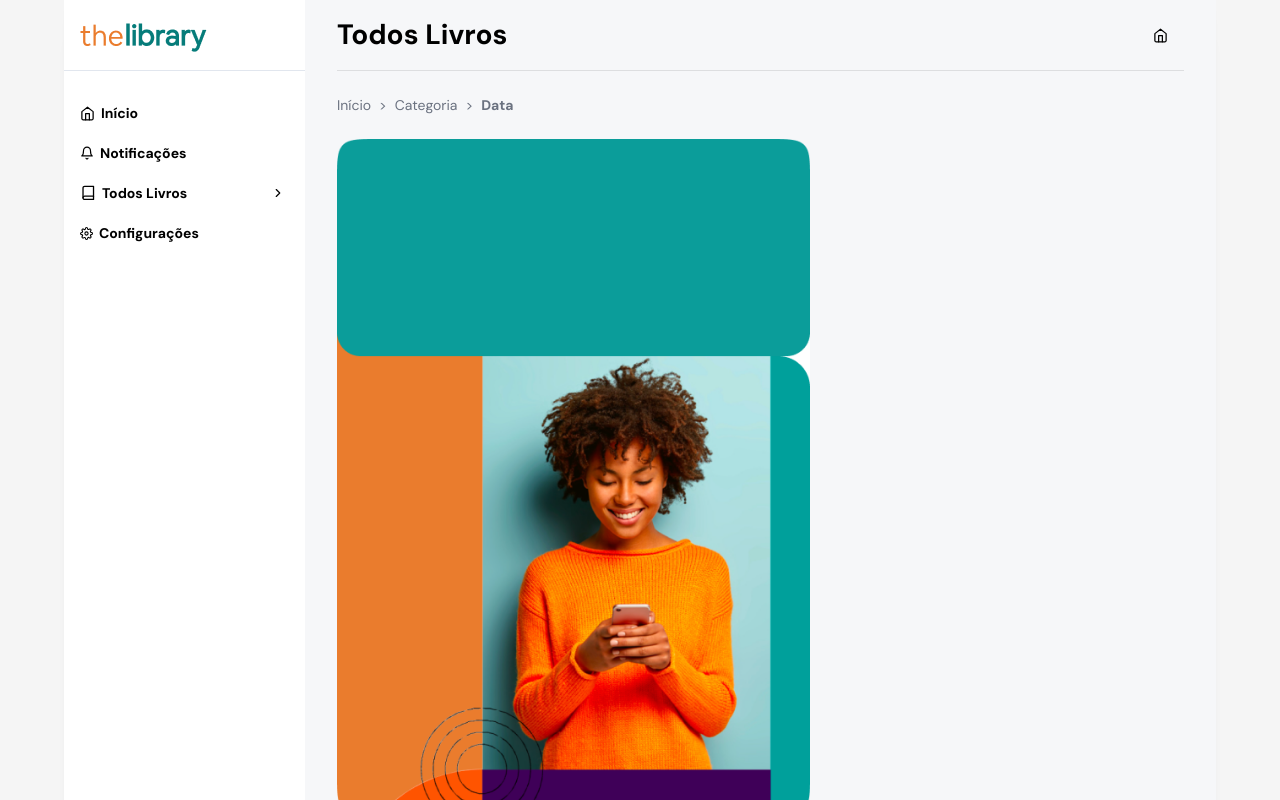
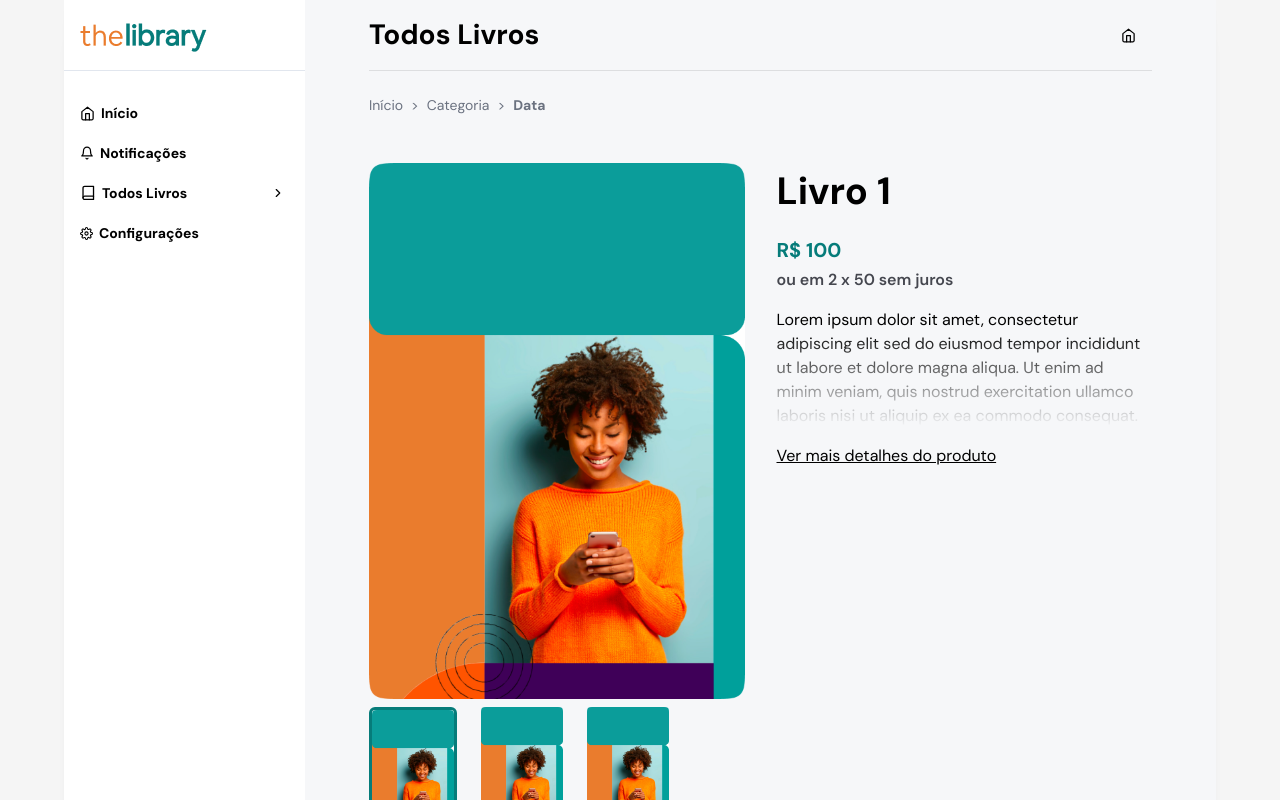
Before and after one commit to malubritoc/online_library, a Next.js app: page /produto/oi in a window 1280 px wide. Shown: the top 800 px of the page. Built offline with nearby package versions, Linux system fonts and the light colour scheme.

Commit message:
feat: create product info component

```diff
--- a/src/app/produto/[name]/page.tsx
+++ b/src/app/produto/[name]/page.tsx
@@ -5,6 +5,7 @@ import { SideMenu } from "@/components/menu/menu";
 import { ProductBreadcrumbs } from "@/components/product/breadcrumbs";
 import { MediaSlider } from "@/components/product/medias-slider";
 import img_teste from "@/assets/sign-in-page/img-sign-in.png";
+import { ProductInfo } from "@/components/product/info";
 
 interface ProductPageProps {
   params: {
@@ -19,12 +20,18 @@ export default function ProductPage({ params }: ProductPageProps) {
         <div className="">
           <SideMenu />
         </div>
-        <div className="w-full h-full flex flex-col gap-6 px-8 pb-8 bg-gray-bg-screen">
-          <Header />
-          <ProductBreadcrumbs />
-          <div className="flex w-full h-full ">
-            <div className="flex max-w-[473px] w-full">
-              <MediaSlider medias={[img_teste, img_teste, img_teste]} />
+        <div className="w-full h-full flex flex-col gap-12 px-8 pb-8 bg-gray-bg-screen">
+          <div className="w-full h-full flex flex-col gap-6 px-8 pb-8 bg-gray-bg-screen">
+            <Header />
+            <ProductBreadcrumbs />
+            <div className="flex"></div>
+            <div className="flex gap-8 w-full h-full ">
+              <div className="flex max-w-[375.5px] w-full">
+                <MediaSlider medias={[img_teste, img_teste, img_teste]} />
+              </div>
+              <div className="w-full">
+                <ProductInfo />
+              </div>
             </div>
           </div>
         </div>
--- /dev/null
+++ b/src/components/product/info.tsx
@@ -0,0 +1,43 @@
+import { useState } from "react";
+
+export function ProductInfo() {
+  const product = {
+    title: "Livro 1",
+    price: 100,
+    description:
+      "Lorem ipsum dolor sit amet, consectetur adipiscing elit sed do eiusmod tempor incididunt ut labore et dolore magna aliqua. Ut enim ad minim veniam, quis nostrud exercitation ullamco laboris nisi ut aliquip ex ea commodo consequat. Duis aute irure dolor in reprehenderit in voluptate velit esse cillum dolore eu fugiat nulla pariatur. Excepteur sint occaecat cupidatat non proident, sunt in culpa qui officia deserunt mollit anim id est laborum.",
+  };
+
+  const [isDescriptionOpen, setIsDescriptionOpen] = useState(false);
+
+  return (
+    <div className="w-full flex flex-col gap-4">
+      <h1 className="text-[38px] font-bold">{product.title}</h1>
+      <div className="flex flex-col gap-1">
+        <h3 className="text-xl text-green-main font-bold">
+          R$ {product.price}
+        </h3>
+        <p className="text-[#45474F] font-semibold">
+          ou em 2 x {product.price / 2} sem juros
+        </p>
+      </div>
+      <div
+        data-open={isDescriptionOpen}
+        className="relative h-[120px] overflow-hidden data-[open=true]:h-auto"
+      >
+        <p>{product.description}</p>
+        {!isDescriptionOpen && (
+          <div className="w-full h-[100px] absolute bottom-0 bg-gradient-to-t from-gray-bg-screen to-transparent" />
+        )}
+      </div>
+      <button
+        className="self-start underline"
+        onClick={() => setIsDescriptionOpen(!isDescriptionOpen)}
+      >
+        {isDescriptionOpen
+          ? "Ver menos detalhes do produto"
+          : "Ver mais detalhes do produto"}
+      </button>
+    </div>
+  );
+}
--- a/src/components/product/medias-slider.tsx
+++ b/src/components/product/medias-slider.tsx
@@ -19,14 +19,19 @@ export function MediaSlider({ medias }: { medias: any[] }) {
 
   return (
     <div className="flex flex-col gap-2 w-full">
-      <div ref={sliderRef} className="keen-slider flex overflow-hidden">
+      <div ref={sliderRef} className="keen-slider flex w-full overflow-hidden">
         {medias.map((media, idx) => {
           return (
             <div
               key={idx}
-              className={`relative keen-slider__slide number-slide${idx}`}
+              className={`relative keen-slider__slide number-slide${idx} w-full`}
             >
-              <Image src={media} alt="media" objectFit="cover" />
+              <Image
+                src={media}
+                alt="media"
+                objectFit="cover"
+                className="w-full"
+              />
             </div>
           );
         })}
```
